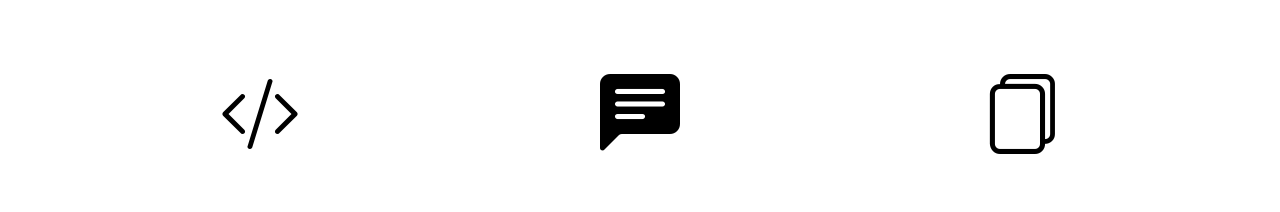
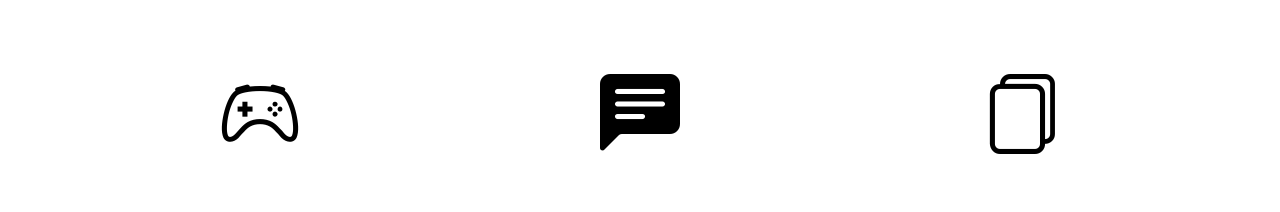
Before and after one commit to MrAndrey24/andreyacostar, a plain HTML site: page index.html in a window 1280 px wide. Shown: the part 1387-1599 px from the top of the page. Drawn offline with nearby package versions, Linux system fonts and the light colour scheme; some packages are replaced by stand-ins of ours; a script that the page names is missing.

Commit message:
a little description for the projects :+1:

```diff
--- a/index.html
+++ b/index.html
@@ -168,7 +168,7 @@
                     <div class="col-12 col-md-6 col-lg-4">
                         <div class="proyecto">
                             <div class="icono-proyecto">
-                                <i class="bi bi-code-slash"></i>
+                                <i class="bi bi-controller"></i>
                             </div>
                             <div class="overlay">
                                 <p>Proyecto 1</p>
--- a/style.css
+++ b/style.css
@@ -194,11 +194,13 @@ h1 {
 
 .proyectos-recientes {
   padding: 40px;
+  text-align: center; /* Alinear el contenido al centro */
 }
 
 .icono-proyecto {
-  font-size: 80px; /* Tamaño del icono */
+  font-size: 80px;
   margin: 0 auto 20px; /* Centrar verticalmente */
+  transition: opacity 0.2s ease; /* Transición para opacidad */
 }
 
 .proyectos-contenedor {
@@ -242,13 +244,13 @@ h1 {
 
 .overlay i {
   color: black;
-  font-size: 40px; /* Tamaño del icono en la superposición */
+  font-size: 40px;
   margin: 10px;
   transition: color 0.2s ease;
 }
 
 .overlay i:hover {
-  color: #007bff; /* Cambiar el color al pasar el cursor */
+  color: #007bff;
 }
 
 /* Articulos */
```
